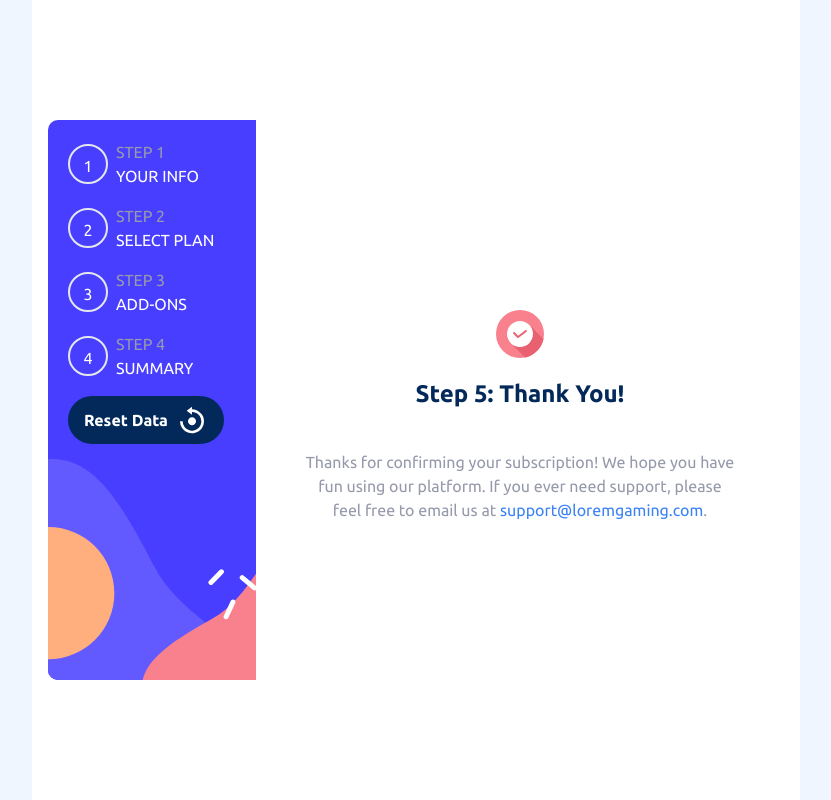
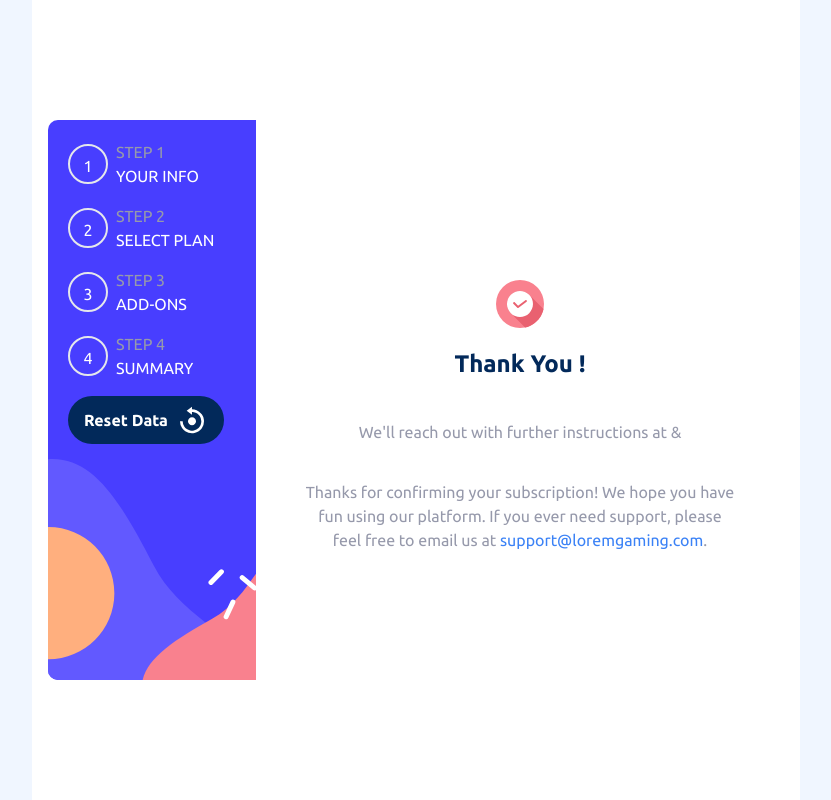
Before and after one commit to raihanmahmudiut/multi-step-form, a React (Vite) app: page /step5 in a window 1280 px wide. Shown: the whole page, without its empty margins (224-1055 px from the left). Built offline with nearby package versions, Linux system fonts and the light colour scheme; the HTML template or start-up script is replaced by a standard one.

Commit message:
updated step 5

```diff
--- a/src/components/Step5.jsx
+++ b/src/components/Step5.jsx
@@ -1,12 +1,38 @@
-import React from "react";
+import React, { useEffect, useState } from "react";
 import Thankyou from "../assets/images/icon-thank-you.svg";
 
 function Step5() {
+	const [storedUser, setStoredUser] = useState({});
+
+	useEffect(() => {
+		const storedUser = localStorage.getItem("step1FormData");
+		if (storedUser) {
+			const user = JSON.parse(storedUser);
+			setStoredUser({
+				name: user.name,
+				email: user.email,
+				phone: user.phone,
+			});
+		}
+	}, [storedUser]);
+
 	return (
 		<div className=" flex flex-col justify-center items-center h-full mt-6">
 			<div className="flex flex-col justify-center items-center gap-5">
-				<img src= {Thankyou} className="w-12 h-12 z-50" />
-				<h1 className="text-2xl font-bold mb-5 text-marineBlue">Step 5: Thank You!</h1>
+				<img src={Thankyou} className="w-12 h-12 z-50" />
+				<h1 className="text-2xl font-bold mb-5 text-marineBlue">
+				Thank You{" "}
+					<span className="text-marineBlue font-bold">{storedUser.name}</span> !
+				</h1>
+
+				<p className="mb-4 px-6 text-coolGray text-center">
+					We'll reach out with further instructions at{" "}
+					<span className="text-purplishBlue font-semibold">
+						{storedUser.phone}
+					</span>{" "}
+					&{" "}
+					<span className="text-pastelBlue font-bold">{storedUser.email}</span>
+				</p>
 				<p className="mb-4 px-6 text-coolGray text-center">
 					Thanks for confirming your subscription! We hope you have fun using
 					our platform. If you ever need support, please feel free to email us
```
